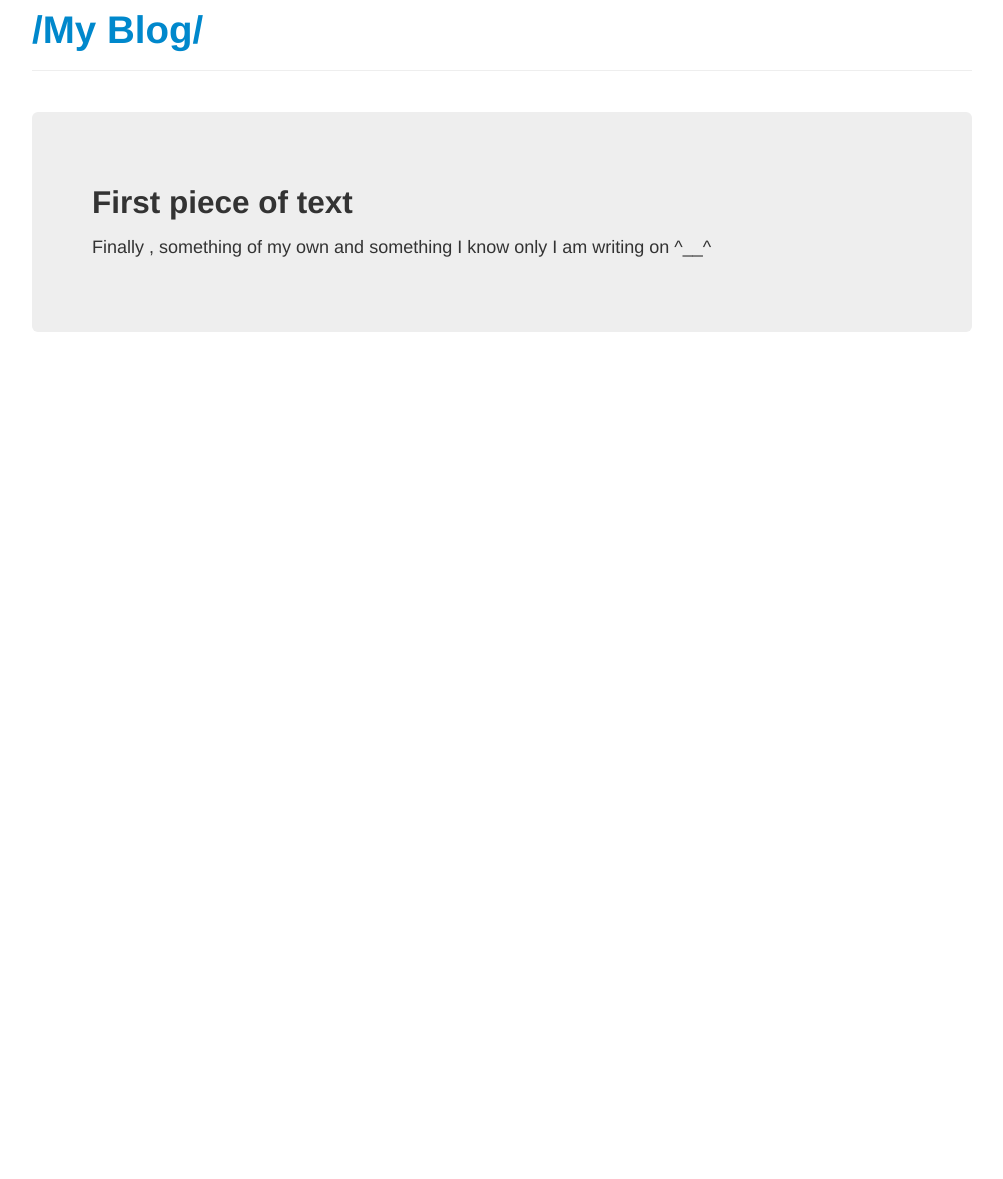
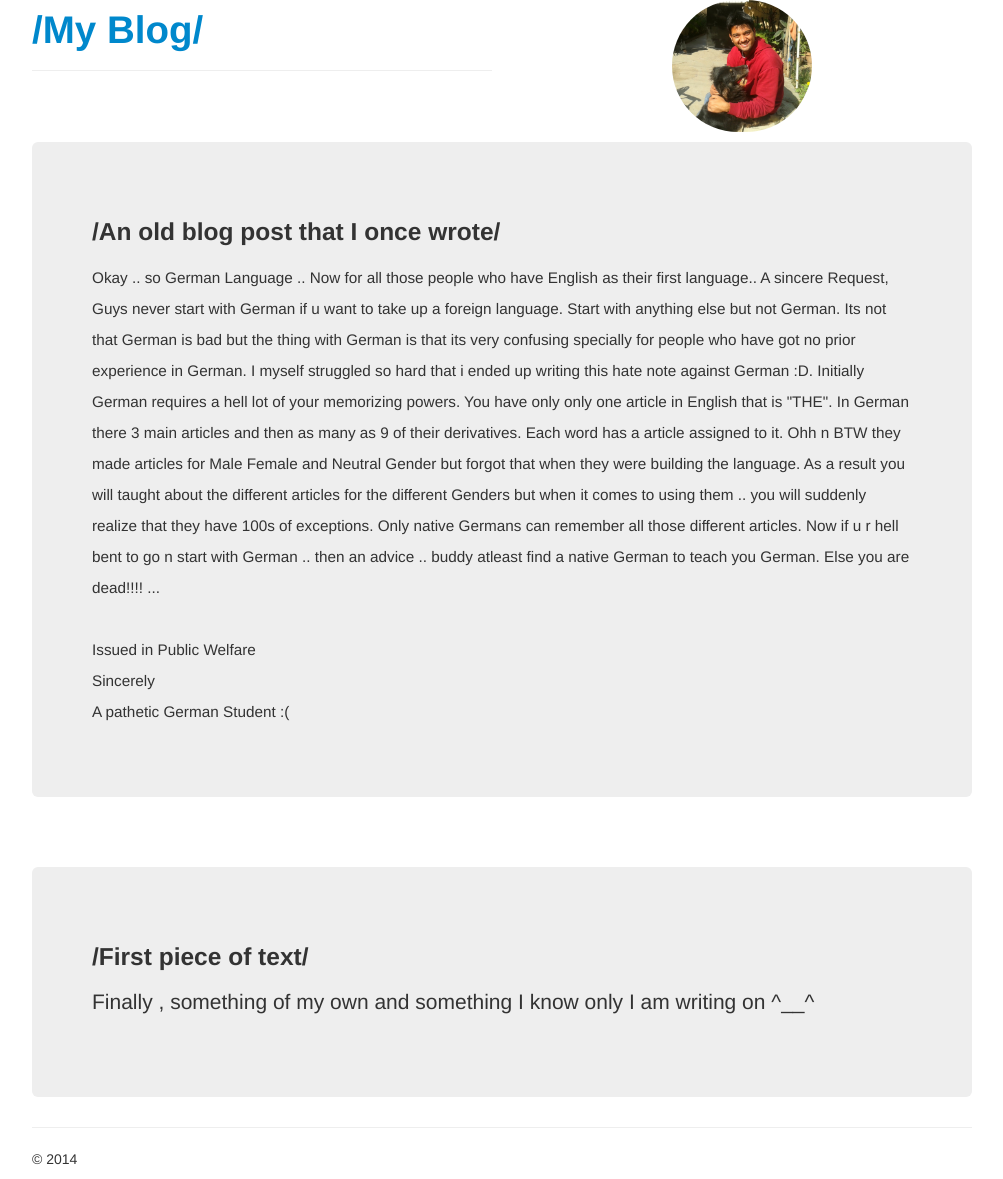
Before and after one commit to rohitshukla92/umang94.github.io, a plain HTML site: page index.html in a window 1280 px wide. Shown: the whole page, without its empty margins (138-1141 px from the left). Before the commit the page ends 800 px from the top, so only its background shows below. Drawn offline with nearby package versions, Linux system fonts and the light colour scheme.

Commit message:
Added my own pic , and an old post as sample data

```diff
--- a/index.html
+++ b/index.html
@@ -10,13 +10,60 @@
 		<script src="http://code.jquery.com/jquery-1.10.1.min.js"></script>
 		<script src="js/bootstrap.js"></script>
 		<div class="container">
-			<h1><a href="#">/My Blog/</a></h1>
-			<hr><br>
+			<!-- <div class="navbar">
+              <div class="navbar-inner">
+                <div class="container">
+                  <ul class="nav">
+                    <li class="active"><a href="#">Home</a></li>
+                    <li><a href="#">Projects</a></li>
+                    <li><a href="#">Services</a></li>
+                    <li><a href="#">Downloads</a></li>
+                    <li><a href="#">About</a></li>
+                    <li><a href="#">Contact</a></li>
+                  </ul>
+                </div>
+              </div>
+            </div> -->
+			<div class="row">
+				<div class="span6">
+					<h1><a href="#">/My Blog/</a></h1>
+					<hr><br>
+				</div>
+				<div class="span6">
+					<p class="text-center">
+					<img src="img/me.jpg" width="140" height="105" class="img-circle" align="middle">
+					</p>
+				</div>
+			</div>
+
 			<div class="hero-unit">
-				<h2>First piece of text </h2>
+				<h3> /An old blog post that I once wrote/  </h3>
 				<p>
+					<small>
+					Okay .. so German Language .. Now for all those people who have English as their first language.. A sincere Request, Guys never start with German if u want to take up a foreign language. Start with anything else but not German. Its not that German is bad but the thing with German is that its very confusing specially for people who have got no  prior experience in German. I  myself struggled so hard that i ended up writing this hate note against German :D.
+					Initially German requires a hell lot of your memorizing powers. You have only only one article in English that is "THE". In German there 3 main articles and then as many as 9 of their derivatives. Each word has a article assigned to it. Ohh n BTW they made articles for Male Female and Neutral Gender but forgot that when they were building the language. As a result you will taught about the different articles for the different Genders but when it comes to using them .. you will suddenly realize that they have 100s of exceptions.
+					Only native Germans can remember all those different articles. Now if u r hell bent to go n start with German .. then an advice ..  buddy atleast find a native German to teach you German. Else you are dead!!!! ...
+					<br><br>
+					Issued in Public Welfare
+					<br>
+					Sincerely<br>
+					A pathetic German Student :(
+					</small>
+				</p>
+			</div>
+
+			<br><br>
+
+			<div class="hero-unit">
+				<h3> /First piece of text/ </h3>
+				<p class="lead">
 					Finally , something of my own and something I know only I am writing on ^__^
 				</p>
+			</div>
+
+			<hr>
+			<div class="footer">
+				<p>&copy; 2014</p>
 			</div>
 		</div>
 	</body>
@@ -24,4 +71,7 @@
 
 
 
+
+
+
 </html>
```
Also changed, not shown: img/me.jpg (added).
